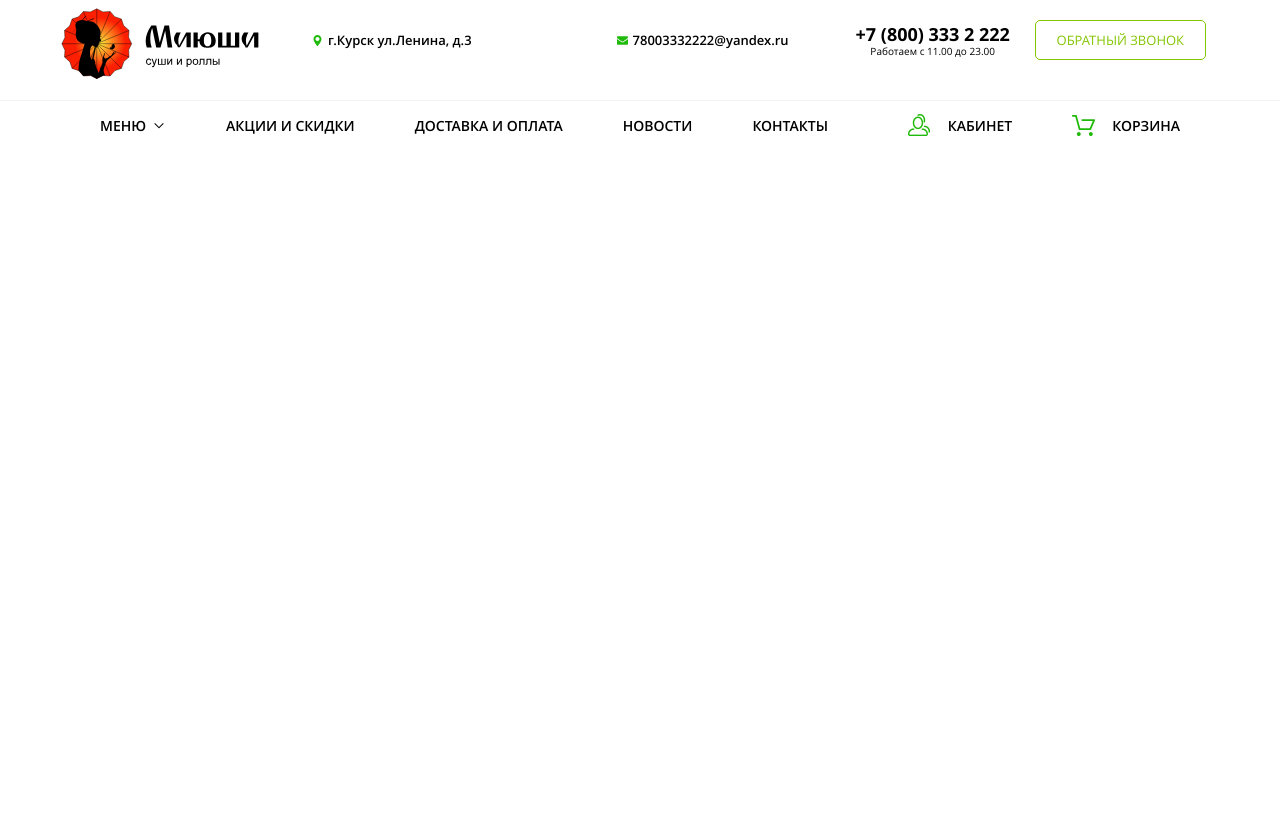
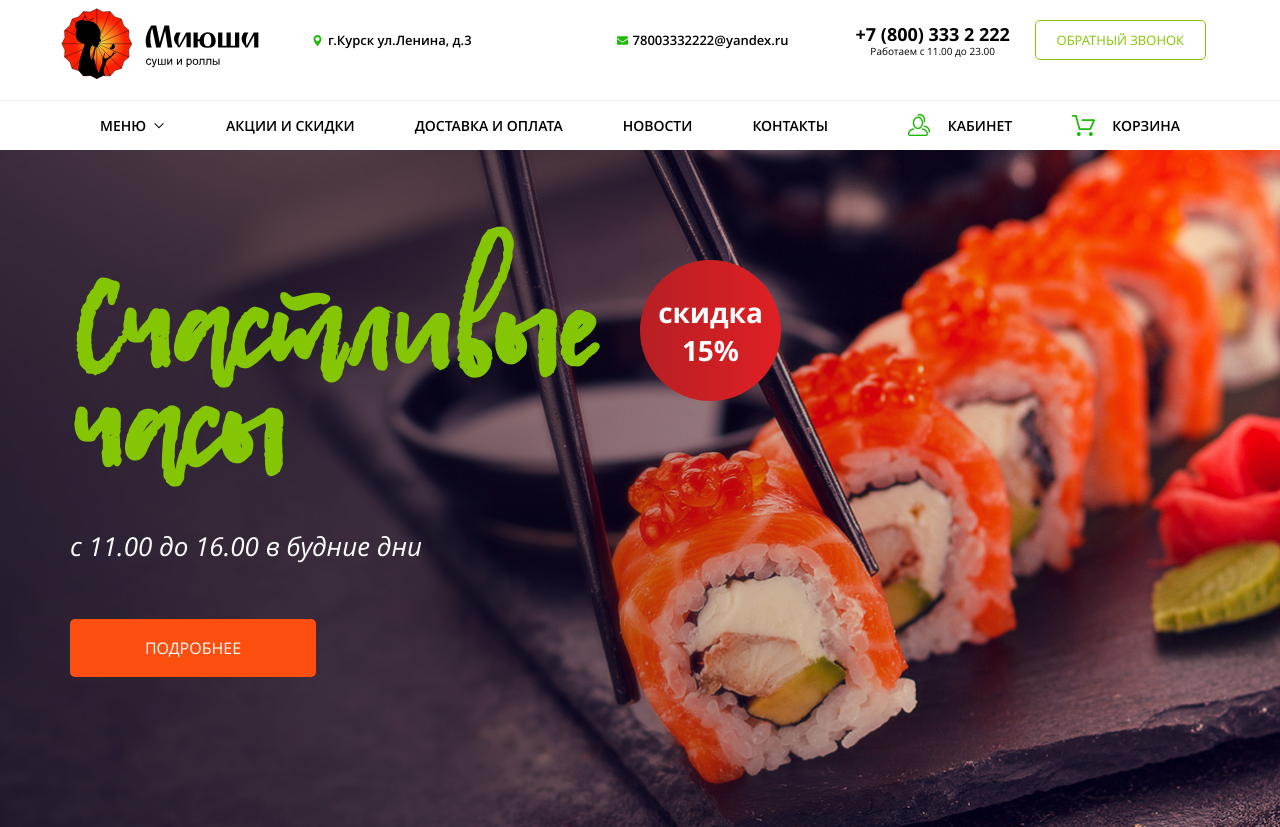
Before and after one commit to vangeliyyulia/Miushi, a website: page app/index.html in a window 1280 px wide. Before the commit the page ends 800 px from the top, so only its background shows below. Drawn offline with Linux system fonts and the light colour scheme.

Commit message:
Slider Pt.1

```diff
--- a/app/index.html
+++ b/app/index.html
@@ -68,6 +68,20 @@
             </nav>
         </div>
     </header>
+    <main class="main">
+        <ul class="slider">
+            <li class="slider__item" style="background-image: url(img/slider-1.jpg)">
+                <div class="container">
+                    <div class="slider__content">
+                        <h1 class="slider__heading">Счастливые часы</h1>
+                        <span class="slider__text">с 11.00 до 16.00 в будние дни</span>
+                        <a href="#" class="btn btn--slider">Подробнее</a>
+                    </div>
+                    <div class="slider__tag">Скидка 15%</div>
+                </div>
+            </li>
+        </ul>
+    </main>
 
 <script src="js/scripts.min.js"></script>
 </body>
--- a/app/sass/base/_variables.scss
+++ b/app/sass/base/_variables.scss
@@ -1 +1,2 @@
 $green: #84c604;
+$orange: #fd4f10;
--- a/app/sass/components/_btn.scss
+++ b/app/sass/components/_btn.scss
@@ -1,3 +1,21 @@
+.btn {
+	background-color: $orange;
+	padding: 1.8rem 2rem;
+	color: #fff;
+	text-transform: uppercase;
+	font-family: "OpenSans-Regular";
+	font-size: 1.6rem;
+	display: flex;
+	align-items: center;
+	justify-content: center;
+	text-decoration: none;
+	border-radius: 5px;
+
+	&--slider {
+		width: 24.6rem;
+	}
+}
+
 /* Menu button */
 .btn_mnu {
 	width: 50px;
--- a/app/sass/components/_nav.scss
+++ b/app/sass/components/_nav.scss
@@ -52,8 +52,8 @@
             top: 100%;
             background-color: #fff;
             width: 50%;
-            height: 100%;
             transition: left .5s ease;
+            z-index: 999;
         }
     }
 
--- /dev/null
+++ b/app/sass/components/_slider.scss
@@ -0,0 +1,50 @@
+.slider{
+    &__item {
+        background-position: center top;
+        background-size: cover;
+        padding: 13rem 0 15rem 0;
+        position: relative;
+        z-index: -1;
+    }
+
+    &__content {
+        display: flex;
+        flex-direction: column;
+        align-items: flex-start;
+        max-width: 55.5rem;
+    }
+
+    &__heading {
+        font-family: "Lemontuesday";
+        color: $green;
+        font-size: 11rem;
+        line-height: .9;
+        margin-bottom: 5.5rem;
+    }
+
+    &__text {
+        font-family: "OpenSans-Italic";
+        color: #fff;
+        font-size: 2.6rem;
+        line-height: 1;
+        margin-bottom: 6rem;
+    }
+
+    &__tag {
+        position: absolute;
+        width: 14.1rem;
+        height: 14.1rem;
+        border-radius: 50%;
+        color: #fff;
+        font-family: "OpenSans-Bold";
+        font-size: 2.8rem;
+        text-transform: lowercase;
+        text-align: center;
+        display: flex;
+        align-items: center;
+        justify-content: center;
+        background-image: linear-gradient(to right, #b71f24, #df2024);
+        left: 50%;
+        top: -2rem;
+    }
+}
--- a/app/sass/main.scss
+++ b/app/sass/main.scss
@@ -6,3 +6,4 @@
 
 @import 'components/nav';
 @import 'components/btn';
+@import 'components/slider';
--- a/app/sass/sections/_header.scss
+++ b/app/sass/sections/_header.scss
@@ -120,11 +120,13 @@
         margin-left: 0;
         position: absolute;
         left: -100%;
-        top: 38rem;
+        top: 35rem;
+        padding: 3rem 0;
         background-color: #fff;
         width: 50%;
         padding-left: 2rem;
         transition: left .5s ease;
+        z-index: 999;
     }
 }
 
```
Also changed, not shown: app/css/main.min.css.
